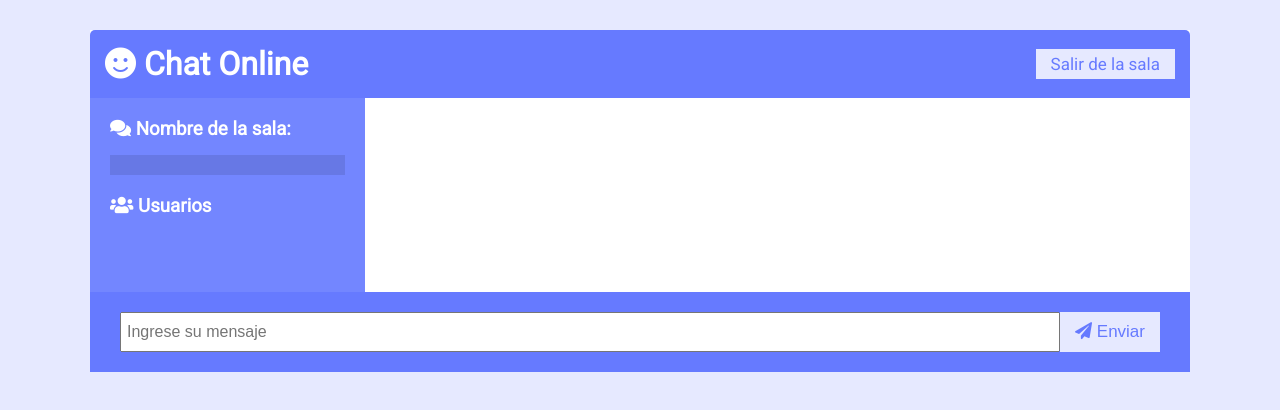
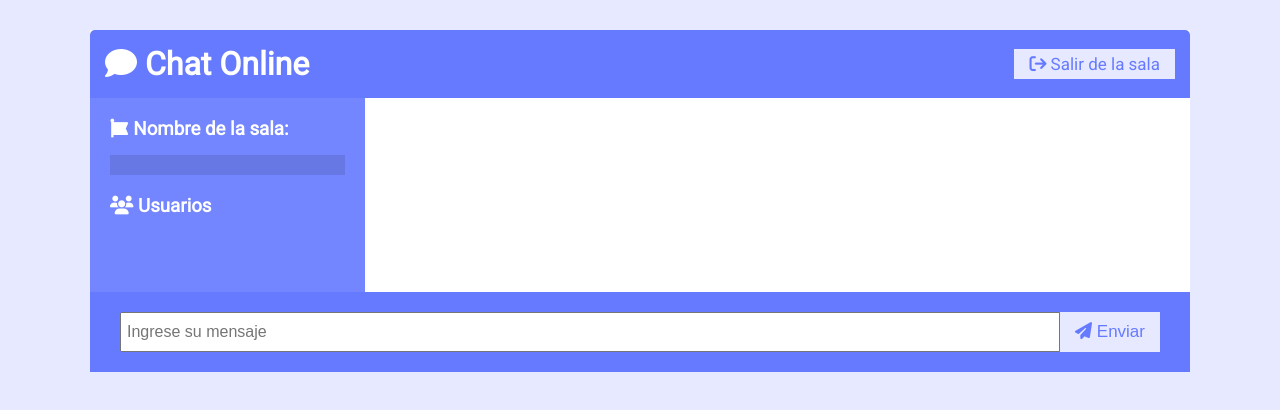
Before and after one commit to lucas29951/chat-online, a website: page public/chat.html in a window 1280 px wide. Drawn offline with nearby package versions, Linux system fonts and the light colour scheme; no server answers.

Commit message:
Actualizacion de CDN de iconos y referencias de iconos

```diff
--- a/public/chat.html
+++ b/public/chat.html
@@ -4,21 +4,21 @@
     <meta charset="UTF-8"/>
     <meta name="viewport" content="width=device-width, initial-scale=1.0" />
     <title>Chat Online</title>
-    <link rel="stylesheet" href="https://cdnjs.cloudflare.com/ajax/libs/font-awesome/5.12.1/css/all.min.css" integrity="sha256-mmgLkCYLUQbXn0B1SRqzHar6dCnv9oZFPEC1g1cwlkk=" crossorigin="anonymous"/>
+		<link rel="stylesheet" href="https://cdnjs.cloudflare.com/ajax/libs/font-awesome/6.7.2/css/all.min.css" integrity="sha512-Evv84Mr4kqVGRNSgIGL/F/aIDqQb7xQ2vcrdIwxfjThSH8CSR7PBEakCr51Ck+w+/U6swU2Im1vVX0SVk9ABhg==" crossorigin="anonymous" referrerpolicy="no-referrer" />
     <link rel="stylesheet" href="css/style.css" />
   </head>
   <body>
     <div class="chat-container">
       <header class="chat-header">
-        <h1><i class="fas fa-smile"></i> Chat Online</h1>
-        <a href="index.html" id="leave-btn" class="btn">Salir de la sala</a>
+        <h1><i class="fa-solid fa-comment"></i> Chat Online</h1>
+        <a id="leave-btn" class="btn"><i class="fa-solid fa-arrow-right-from-bracket"></i> Salir de la sala</a>
       </header>
 
       <main class="chat-main">
         <div class="chat-sidebar">
-          <h3><i class="fas fa-comments"></i> Nombre de la sala:</h3>
+          <h3><i class="fa-solid fa-font-awesome"></i> Nombre de la sala:</h3>
           <h2 id="room-name"></h2>
-          <h3><i class="fas fa-users"></i> Usuarios</h3>
+          <h3><i class="fa-solid fa-users"></i> Usuarios</h3>
           <ul id="users"></ul>
         </div>
         <div class="chat-messages"></div>
@@ -27,7 +27,7 @@
       <div class="chat-form-container">
         <form id="chat-form">
           <input id="msg" type="text" placeholder="Ingrese su mensaje" required autocomplete="off"/>
-          <button class="btn"><i class="fas fa-paper-plane"></i> Enviar</button>
+          <button class="btn"><i class="fa-solid fa-paper-plane"></i> Enviar</button>
         </form>
       </div>
     </div>
```
Also changed, not shown: public/index.html (+2 -2 lines).
